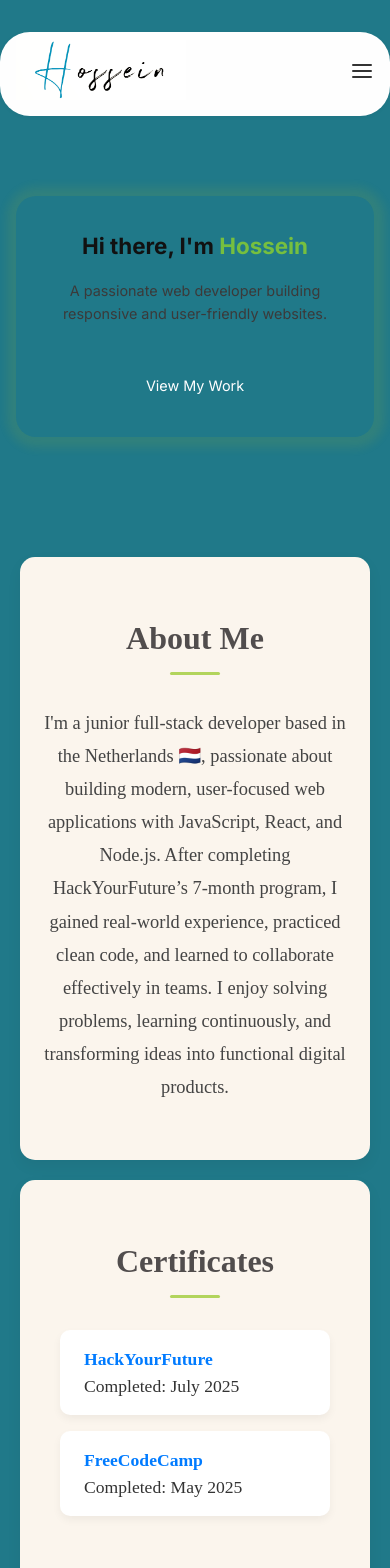
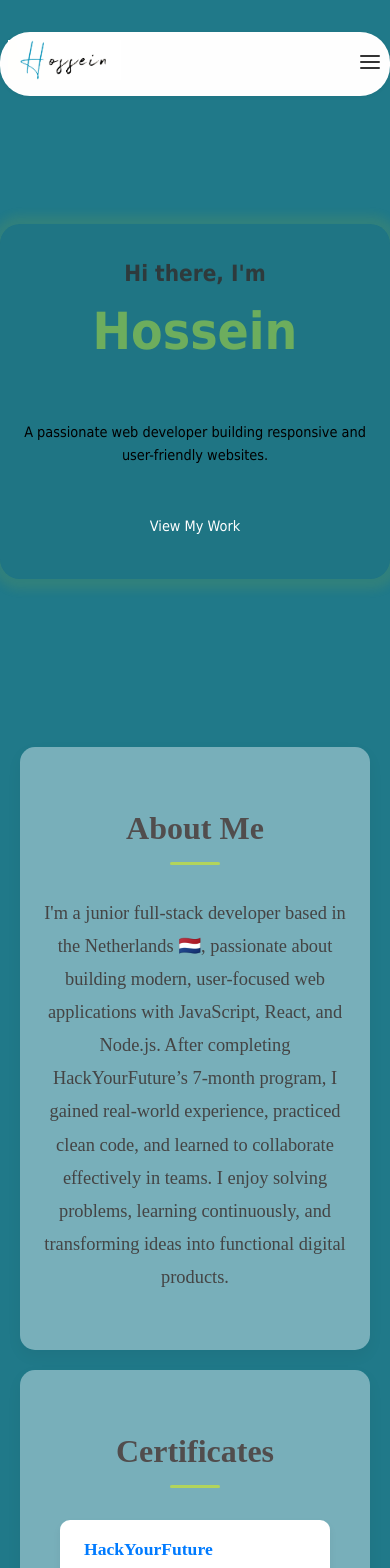
Before and after one commit to Hossein-Kelisa/Hossein-Kelisa-Portfolio, a React (Vite) app: page / in a window 390 px wide. Shown: the top 1568 px of the page. Built offline with nearby package versions, Linux system fonts and the light colour scheme.

Commit message:
update it

```diff
--- a/src/components/About.css
+++ b/src/components/About.css
@@ -1,6 +1,6 @@
 .about-section {
   padding: 5rem 2rem;
-  background-color: #fbf5ed;
+  background-color:#edf5fb6e;
   border-radius: 15px;
   text-align: center;
   max-width: 1000px;
--- a/src/components/Certificates.css
+++ b/src/components/Certificates.css
@@ -1,6 +1,6 @@
 .certification-section {
   padding: 5rem 2rem;
-  background-color: #fbf5ed;
+  background-color: #edf5fb6e;
   border-radius: 15px;
   text-align: center;
   max-width: 1000px;
--- a/src/components/Hero.css
+++ b/src/components/Hero.css
@@ -1,29 +1,29 @@
 .hero-section {
-  max-width: 700px;
-  margin: 8rem auto;
+  max-width: 800px;
+  margin: 15rem auto;
   padding: 3rem 2.5rem;
   border-radius: 20px;
   box-shadow: 1px 1px 10px 10px rgba(198, 201, 18, 0.1);
   text-align: center;
-  font-family: "Inter", "Segoe UI", Tahoma, Geneva, Verdana, sans-serif;
-  color: #222;
+  font-family: Tahoma, Geneva, Verdana, sans-serif;
   line-height: 1.6;
   transition: transform 0.3s ease;
+  background-color: #1f657338;
 }
 .hero-title {
   font-size: 2.8rem;
   font-weight: 700;
-  margin-bottom: 1rem;
-  color: #111;
+  margin-bottom: 3rem;
+  color: #313131dc;
 }
 .hero-title span {
-  color: #76bf3f;
-  font-weight: 800;
+  color: #98cc49a5;
+  font-size: 3.2rem;
 }
 .hero-subtitle {
   font-size: 1.2rem;
   margin-bottom: 1rem;
-  color: #3b3a3a;
+  color: #000000;
 }
 .hero-button {
   display: inline-block;
@@ -45,7 +45,7 @@
 @media (max-width: 600px) {
   .hero-section {
     padding: 2rem 1.5rem;
-    margin: 5rem 1rem;
+    margin: 8rem auto;
   }
   .hero-title {
     font-size: 1.4rem;
--- a/src/components/Navbar.css
+++ b/src/components/Navbar.css
@@ -92,3 +92,22 @@
     display: block;
   }
 }
+@media (max-width: 480px) {
+  .navbar {
+    padding: 0.5rem;
+    height: auto;
+  }
+
+  .logo {
+    height: 40px;
+  }
+
+  .nav-links li a {
+    font-size: 0.9rem;
+  }
+
+  .mobile-menu-icon {
+    font-size: 0.8rem;
+  }
+
+}
--- a/src/components/Projects.css
+++ b/src/components/Projects.css
@@ -1,6 +1,6 @@
 .project-section {
   padding: 5rem 2rem;
-  background-color: #d6dde5;
+  background-color: #edf5fb6e;
   border-radius: 15px;
   text-align: center;
   max-width: 1000px;
```
